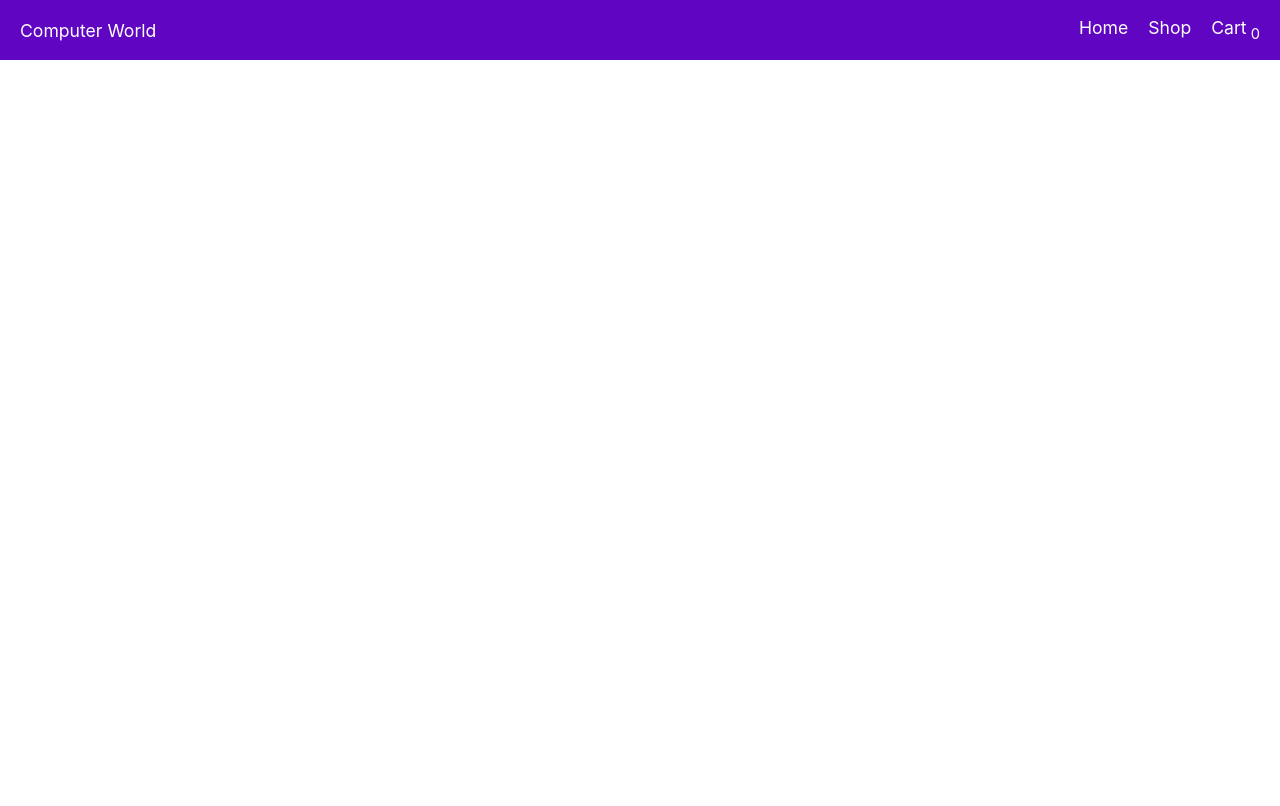
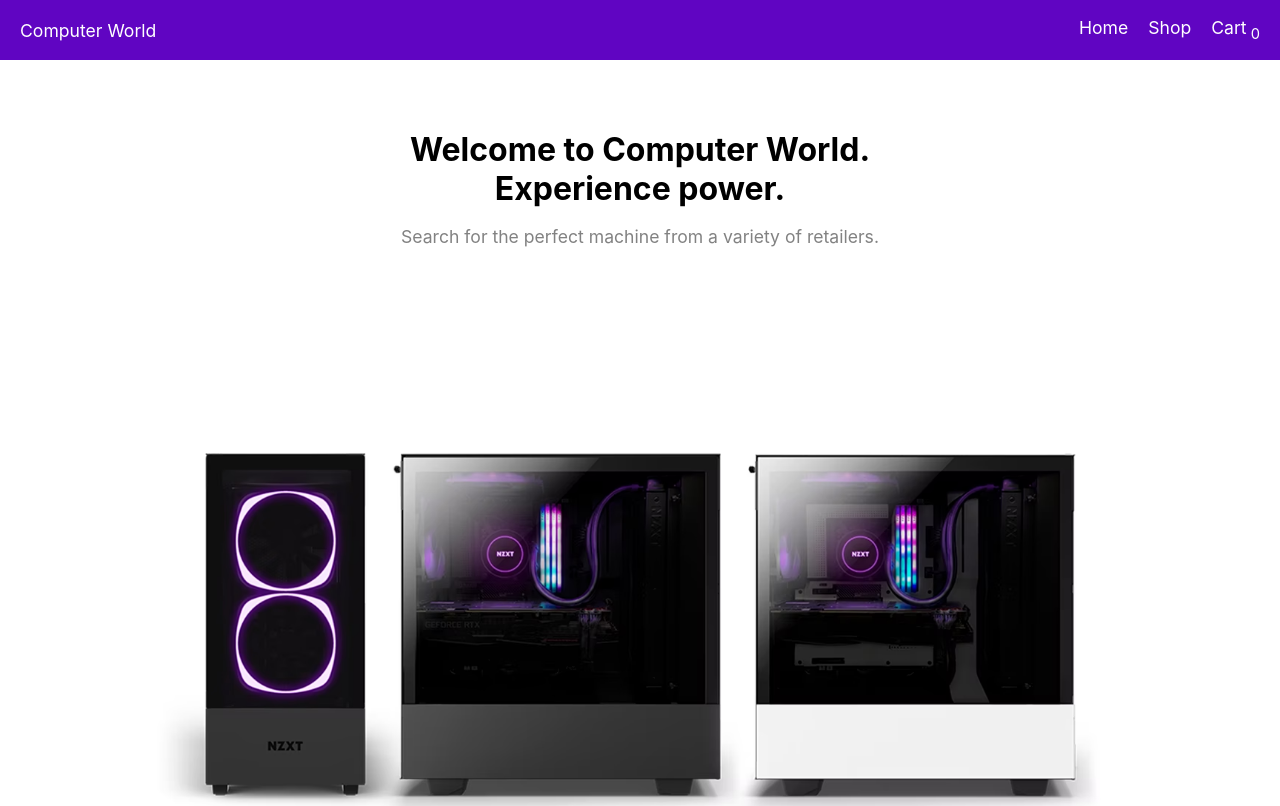
Before and after one commit to prosperitty/shopping-cart, a React (Create React App) app: page / in a window 1280 px wide. Built offline with nearby package versions, Linux system fonts and the light colour scheme.

Commit message:
fix router

```diff
--- a/src/RouteSwitch.js
+++ b/src/RouteSwitch.js
@@ -198,7 +198,7 @@
     <BrowserRouter>
       <Nav cartQuantity={totalQuantity} />
       <Routes>
-        <Route path="/shopping-cart" element={<App />} />
+        <Route path="/" element={<App />} />
         <Route
           path="/shop"
           element={
```
